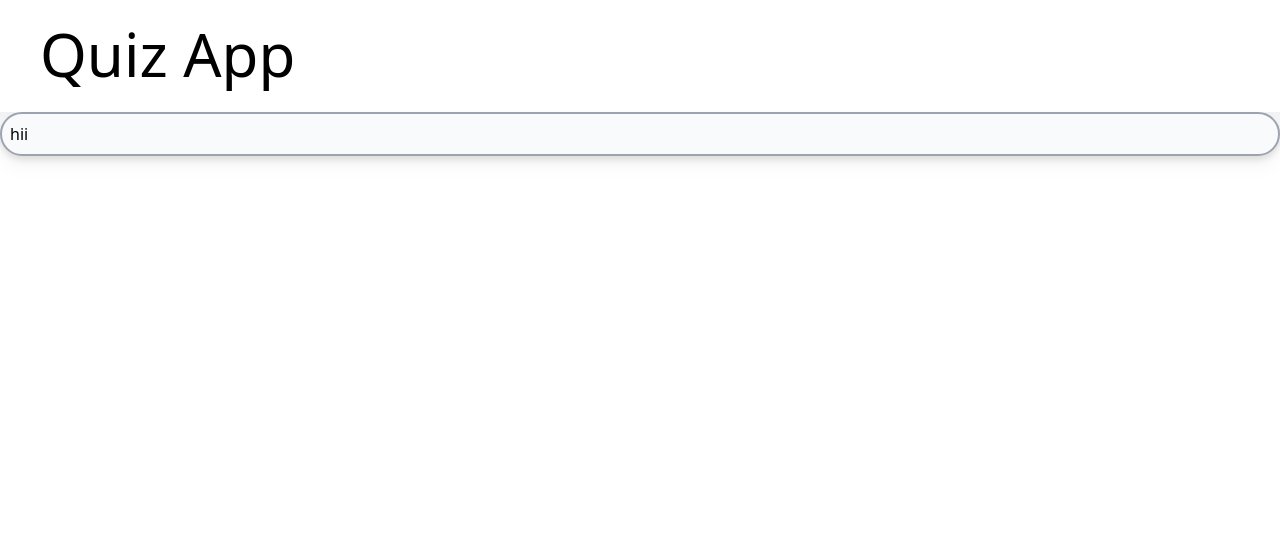
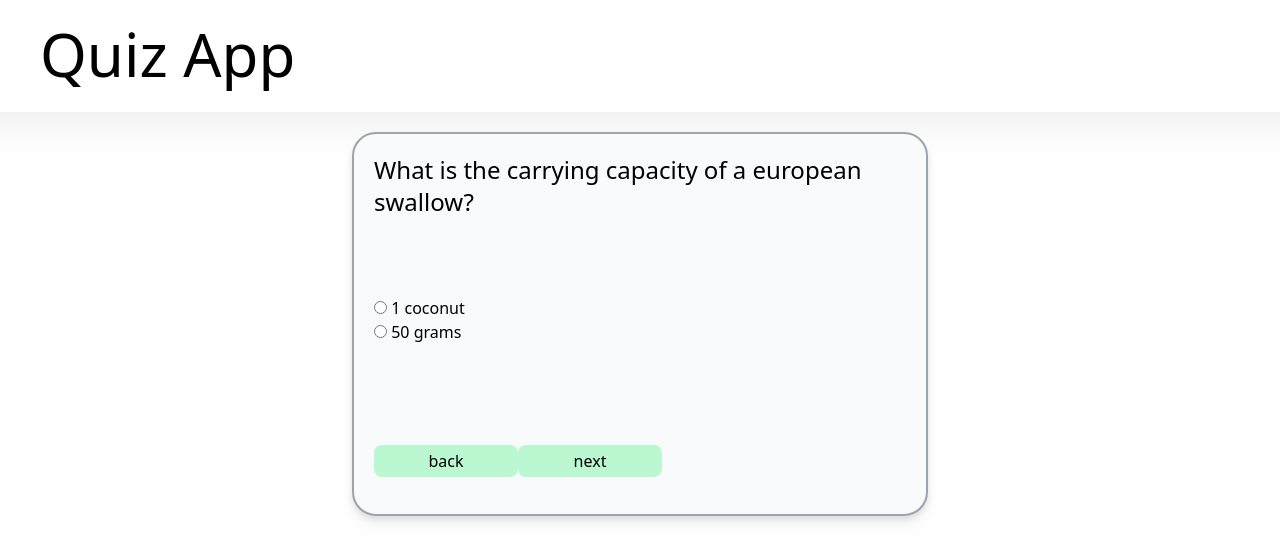
Before and after one commit to Clair3M/ENGAmbitionQuizApp, a React (Vite) app: page / in a window 1280 px wide. Both pictures are taken after a click on the button "Start Quiz". Shown: the top 560 px of the page. Built offline with nearby package versions, Linux system fonts and the light colour scheme.

Commit message:
omg it actaully kind of work

```diff
--- a/src/QuizStructure.tsx
+++ b/src/QuizStructure.tsx
@@ -5,6 +5,7 @@ export type QuizInfo = {
 }
 
 export type Question = {
+    question: string;
     options: string[];
     answerKey: number;
 };
@@ -40,12 +41,12 @@ export class Quiz {
 
     getNextQuestion() {
         this.currentQuestion += 1;
-        return this.questions[this.currentQuestion].options;
+        return this.questions[this.currentQuestion];
     }
 
     getPreviousQuestion() {
         this.currentQuestion -= 1;
-        return this.questions[this.currentQuestion].options;
+        return this.questions[this.currentQuestion];
     }
 
     finishQuiz() {
--- a/src/components/Header.tsx
+++ b/src/components/Header.tsx
@@ -2,7 +2,7 @@ import '../output.css'
 
 export const Header = () => {
     return (
-        <div className='absolute sticky w-full h-28 top-0 left-0'>
+        <div className='z-100 absolute sticky w-full h-28 top-0 left-0'>
             <div className='bg-color-white'>
                 <h1 className="text-6xl align-bottom absolute inset-x-10 bottom-1/4 font-medium w-64">Quiz App</h1>
             </div>
--- a/src/components/QuizBox.tsx
+++ b/src/components/QuizBox.tsx
@@ -1,9 +1,40 @@
-import '../output.css'
+import '../output.css';
+import { useState } from 'react';
+import { Quiz } from '../QuizStructure.tsx'
 
-export const QuizBox = () => {
+
+export const QuizBox = (props: {quiz:Quiz}) => {
+    const quiz = props.quiz;
+    const [question, setQuestion] = useState(quiz.questions[quiz.currentQuestion]);
+
+    function nextQuestion() {
+        setQuestion(quiz.getNextQuestion())
+    }
+    function previousQuestion() {
+        setQuestion(quiz.getPreviousQuestion())
+    }
+
     return (
-        <div className='content-box content-center'>
-            hii
+        <div className='w-full h-auto flex flex-col items-center p-5 overflow-auto'>
+            <div className='content-box w-quiz max-w-19/20 w-full h-96'>
+                <div className='p-3 w-full h-16 text-2xl font-medium'>
+                    <h1>{question.question}</h1>
+                </div>
+                <div className='p-3 w-full h-64 flex flex-col justify-center'>
+                    <ul>
+                        {question.options.map((option) => (
+                            <li>
+                                <input type="radio" name="options"/> {option}
+                            </li>
+                        ))}
+                    </ul>
+                </div>
+                <div className='p-3 w-full h-20 items-'>
+                    <button onClick={previousQuestion}>back</button>
+                    <button onClick={nextQuestion}>next</button>
+                </div>
+            </div>
         </div>
+
     );
 }
--- a/src/components/QuizContainer.tsx
+++ b/src/components/QuizContainer.tsx
@@ -2,13 +2,14 @@ import '../output.css'
 import { QuizPreview } from './QuizPreview'
 import { Quiz, QuizInfo, Question } from '../QuizStructure'
 
-let info: QuizInfo = {title:'Quiz Name', attempted:false, desc:'Silly little quiz about silly little guys.'};
-let questions: Question[] = [];
-let quizes: Quiz[] = [new Quiz(info, questions)];
+let info1: QuizInfo = {title:'Monty Python', attempted:false, desc:'Can you make it over the bridge?'};
+let questions1: Question[] = [{question: "What is the carrying capacity of a european swallow?", options: ["1 coconut", "50 grams"], answerKey: 0}];
+
+let quizes: Quiz[] = [new Quiz(info1, questions1)];
 
 export const QuizContainer =() => {
     return (
-        <div className="bg-white w-full flex flex-col justify-items-start items-center inset-y-28 overflow-auto">
+        <div className="z-0 bg-white w-full flex flex-col justify-items-start items-center inset-y-28 overflow-auto">
             {quizes.map((quiz) => (
                 <QuizPreview quiz={quiz} />
             ))}
--- a/src/components/QuizPreview.tsx
+++ b/src/components/QuizPreview.tsx
@@ -4,17 +4,18 @@ import { useNavigate } from "react-router-dom";
 import '../output.css'
 
 export const QuizPreview = (props: {quiz: Quiz}) => {
-    const info = props.quiz.info;
+    const quiz = props.quiz;
+    const info = quiz.info;
     let attemptedMessage;
     if (info.attempted) {
-        attemptedMessage = 'Highest Score:' + (props.quiz.getHighScore() * 100).toString() + '%';
+        attemptedMessage = 'Best Attempt: ' + (props.quiz.getHighScore() * 100).toString() + '%';
     } else {
         attemptedMessage = 'Unattemped';
     }
 
     const navigate = useNavigate();
     const goToQuiz = () => {
-        navigate('quiz');
+        navigate('quiz', {state: {quiz}});
     }
 
     return (
--- a/src/input.css
+++ b/src/input.css
@@ -19,6 +19,10 @@
     width: 32rem;
 }
 
+.w-quiz {
+    width: 36rem;
+}
+
 .h-preview-container {
     height: (40-70)rem;
 }
@@ -30,3 +34,7 @@
 .content-box {
     @apply bg-gray-50 border-2 border-solid border-gray-400 rounded-3xl p-2 drop-shadow-lg flex flex-col
 }
+
+ul li {
+    margin-bottom: 10px;
+}
--- a/src/output.css
+++ b/src/output.css
@@ -558,12 +558,12 @@ button:hover {
   --tw-backdrop-sepia:  ;
 }
 
-.static {
-  position: static;
+.absolute {
+  position: absolute;
 }
 
-.absolute {
-  position: absolute;
+.relative {
+  position: relative;
 }
 
 .sticky {
@@ -580,6 +580,16 @@ button:hover {
   bottom: 7rem;
 }
 
+.inset-y-16 {
+  top: 4rem;
+  bottom: 4rem;
+}
+
+.inset-y-20 {
+  top: 5rem;
+  bottom: 5rem;
+}
+
 .bottom-1\/4 {
   bottom: 25%;
 }
@@ -590,6 +600,10 @@ button:hover {
 
 .top-0 {
   top: 0px;
+}
+
+.z-0 {
+  z-index: 0;
 }
 
 .flex {
@@ -616,8 +630,24 @@ button:hover {
   height: 100%;
 }
 
-.h-screen {
-  height: 100vh;
+.h-96 {
+  height: 24rem;
+}
+
+.h-20 {
+  height: 5rem;
+}
+
+.h-32 {
+  height: 8rem;
+}
+
+.h-16 {
+  height: 4rem;
+}
+
+.h-64 {
+  height: 16rem;
 }
 
 .w-64 {
@@ -632,10 +662,6 @@ button:hover {
   flex-direction: column;
 }
 
-.content-center {
-  align-content: center;
-}
-
 .items-center {
   align-items: center;
 }
@@ -648,12 +674,12 @@ button:hover {
   justify-items: start;
 }
 
+.justify-items-center {
+  justify-items: center;
+}
+
 .overflow-auto {
   overflow: auto;
-}
-
-.overflow-hidden {
-  overflow: hidden;
 }
 
 .bg-white {
@@ -675,12 +701,25 @@ button:hover {
   --tw-gradient-to: transparent var(--tw-gradient-to-position);
 }
 
+.object-bottom {
+  -o-object-position: bottom;
+     object-position: bottom;
+}
+
 .p-1 {
   padding: 0.25rem;
 }
 
 .p-5 {
   padding: 1.25rem;
+}
+
+.p-10 {
+  padding: 2.5rem;
+}
+
+.p-3 {
+  padding: 0.75rem;
 }
 
 .align-bottom {
@@ -697,6 +736,11 @@ button:hover {
   line-height: 1;
 }
 
+.text-2xl {
+  font-size: 1.5rem;
+  line-height: 2rem;
+}
+
 .font-medium {
   font-weight: 500;
 }
@@ -711,6 +755,10 @@ button:hover {
 
 .w-preview {
   width: 32rem;
+}
+
+.w-quiz {
+  width: 36rem;
 }
 
 .h-preview-container {
--- a/src/pages/HomePage.tsx
+++ b/src/pages/HomePage.tsx
@@ -1,5 +1,6 @@
 import { Header } from '../components/Header'
 import { QuizContainer } from '../components/QuizContainer'
+import '../output.css'
 
 export const HomePage = () => {
     return (
--- a/src/pages/QuizPage.tsx
+++ b/src/pages/QuizPage.tsx
@@ -1,11 +1,14 @@
 import { Header } from '../components/Header'
 import { QuizBox } from '../components/QuizBox'
+import { useLocation } from "react-router-dom";
 
 export const QuizPage = () => {
+    const {state} = useLocation()
+
     return (
         <>
             <Header />
-            <QuizBox />
+            <QuizBox quiz={state.quiz}/>
         </>
     );
 }
```
